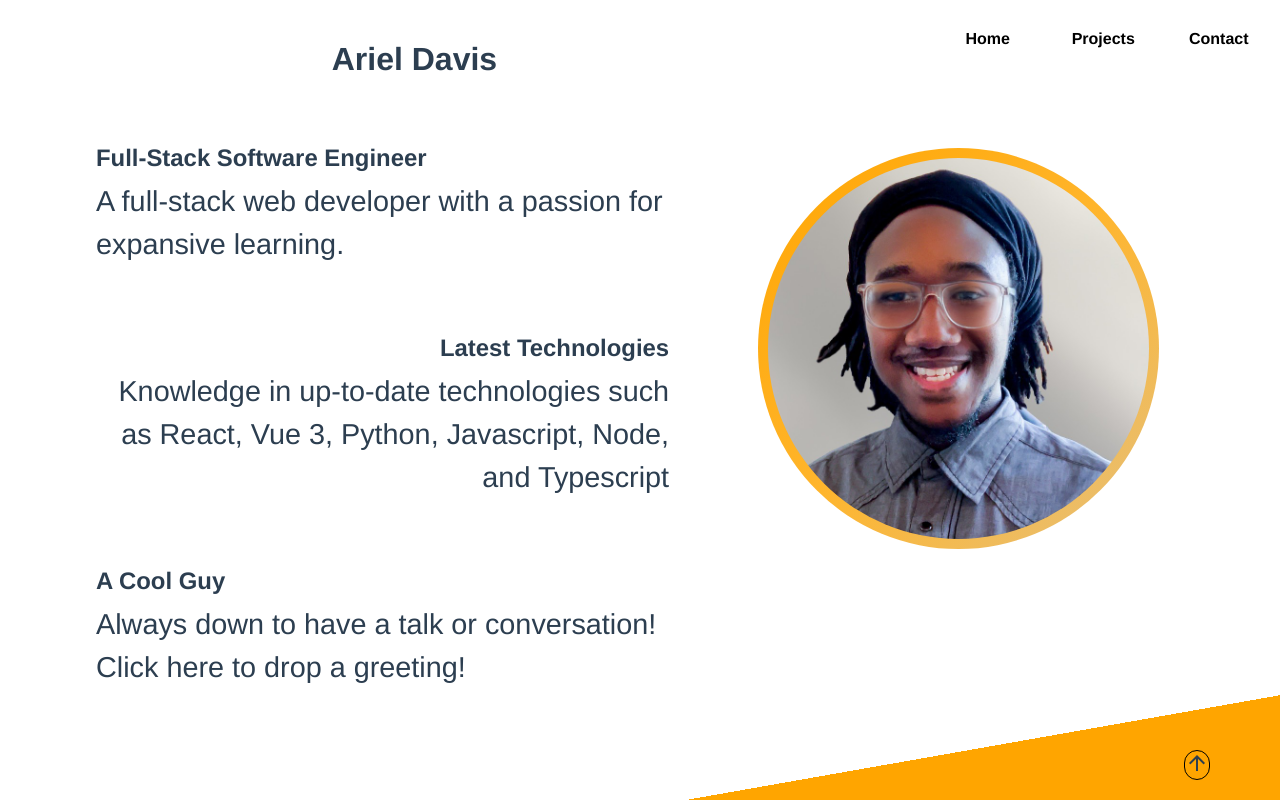
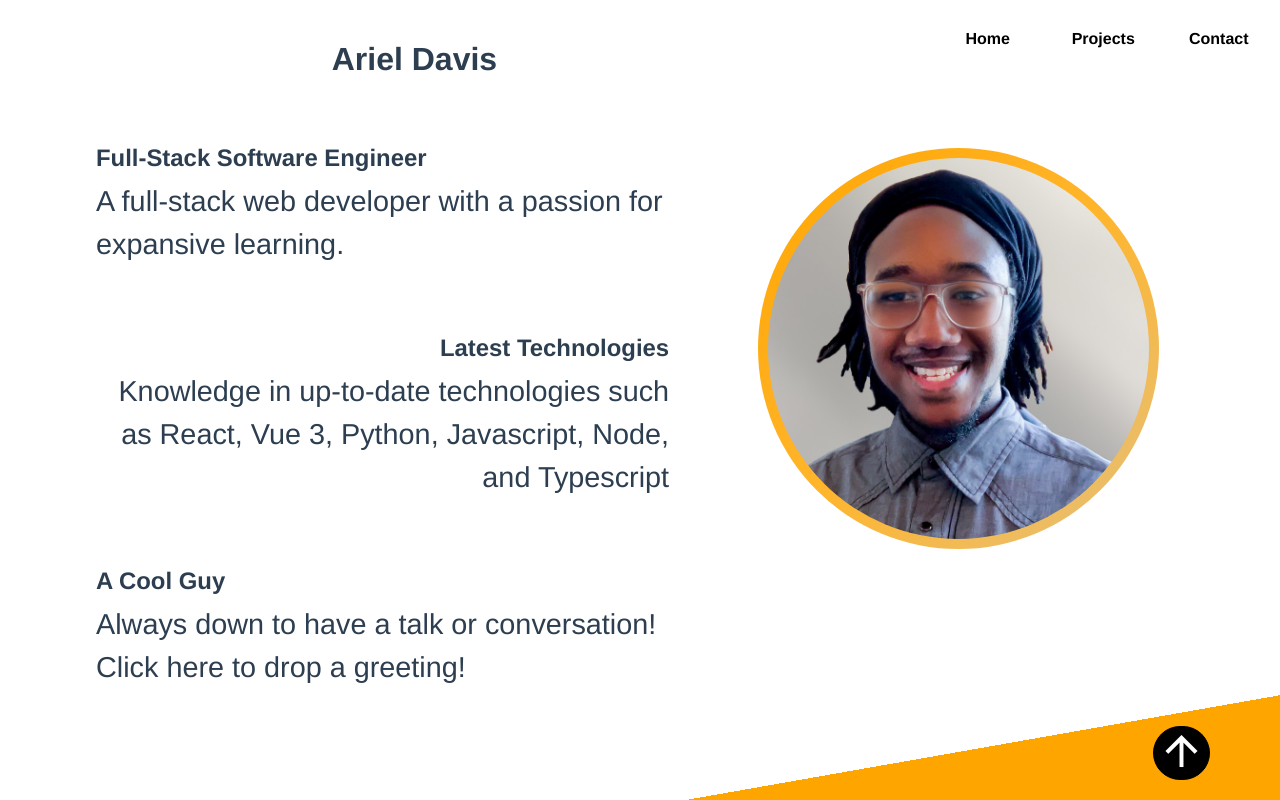
Before and after one commit to arieldavis22/vue-port, a Vue app: page / in a window 1280 px wide. Shown: the top 800 px of the page. Built offline with nearby package versions, Linux system fonts and the light colour scheme.

Commit message:
scroll to top

```diff
--- a/src/components/ToTopComponent.vue
+++ b/src/components/ToTopComponent.vue
@@ -1,5 +1,5 @@
 <template>
-  <div class="button">
+  <div @click="handleClick" class="button">
     <span class="material-icons">arrow_upward</span>
   </div>
 </template>
@@ -8,7 +8,18 @@
 import { defineComponent } from "vue";
 
 export default defineComponent({
+  name: "ToTopComponent",
+  setup() {
+    const handleClick = () => {
+      window.scrollTo({
+        top: 0,
+        left: 0,
+        behavior: 'smooth'
+      })
+    }
 
+    return { handleClick }
+  }
 })
 </script>
 
@@ -17,8 +28,18 @@ export default defineComponent({
     position: fixed;
     z-index: 99;
     border: 1px black solid;
+    background-color: black;
     bottom: 20px;
     right: 70px;
     border-radius: 50px;
+    width: 55px;
+}
+.button:hover {
+  cursor: pointer;
+}
+
+.button span {
+  color: white;
+  font-size: 3em;
 }
 </style>
```
